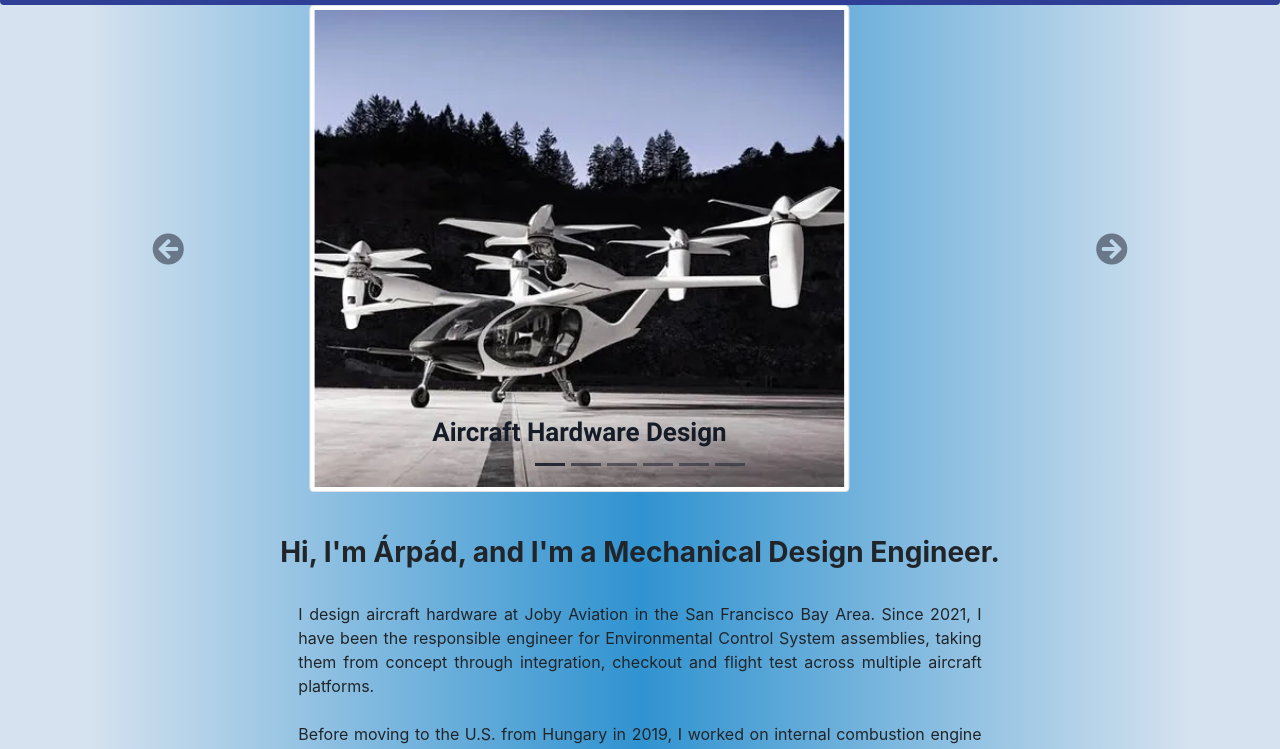
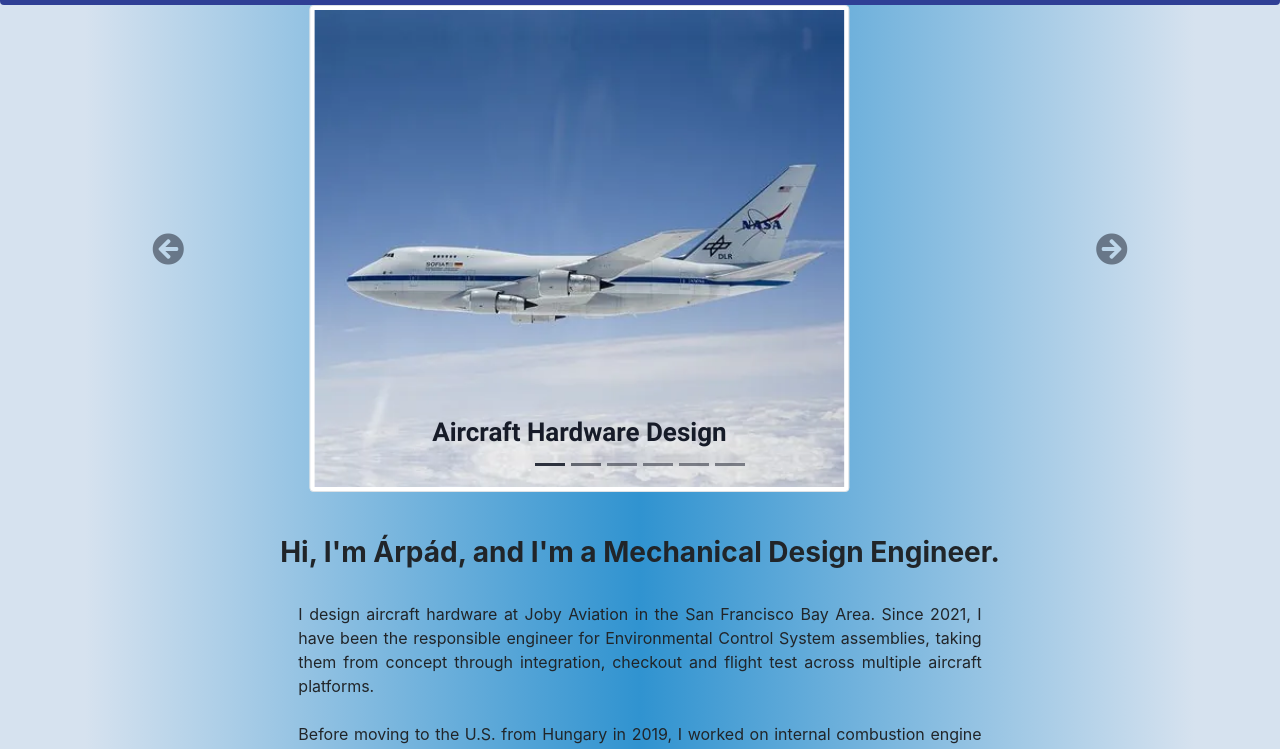
Before and after one commit to arpadherbut/arpadherbut.com, a plain HTML site: page index.html in a window 1280 px wide. Shown: the part 51-800 px from the top of the page. Drawn offline with Linux system fonts and the light colour scheme.

Commit message:
Replace Joby press photo with a public-domain airplane photo
Photo: SOFIA over clouds, NASA / Jim Ross (public domain, Wikimedia Commons).

Co-Authored-By: Claude Opus 5.5 <noreply@anthropic.com>

```diff
--- a/index.html
+++ b/index.html
@@ -18,7 +18,7 @@
     <meta property="og:url" content="https://arpadherbut.com/" />
     <meta
       property="og:image"
-      content="https://arpadherbut.com/img/joby-500x450px.webp"
+      content="https://arpadherbut.com/img/airplane-500x450px.webp"
     />
     <link rel="icon" href="/img/favicon.ico" type="image/x-icon" />
     <link rel="stylesheet" href="/css/bootstrap.min.css" />
@@ -131,11 +131,11 @@
                   <div class="carousel-item active" data-toggle="modal" data-target="#JobyModal">
                     <img
                       class="d-block w-50 mx-auto img-thumbnail"
-                      src="/img/joby-500x450px.webp"
+                      src="/img/airplane-500x450px.webp"
                       width="500"
                       height="450"
                       fetchpriority="high"
-                      alt="Joby Aviation eVTOL aircraft (photo: Joby Aviation)"
+                      alt="Airplane flying above the clouds (photo: NASA, public domain)"
                     />
                     <div class="carousel-caption d-none d-md-block robo_bold_26">
                       Aircraft Hardware Design
```
Also changed, not shown: portfolio.html (+2 -2 lines), img/airplane-500x333px.webp (added), img/airplane-500x450px.webp (added), img/joby-500x333px.webp (deleted), img/joby-500x450px.webp (deleted).
